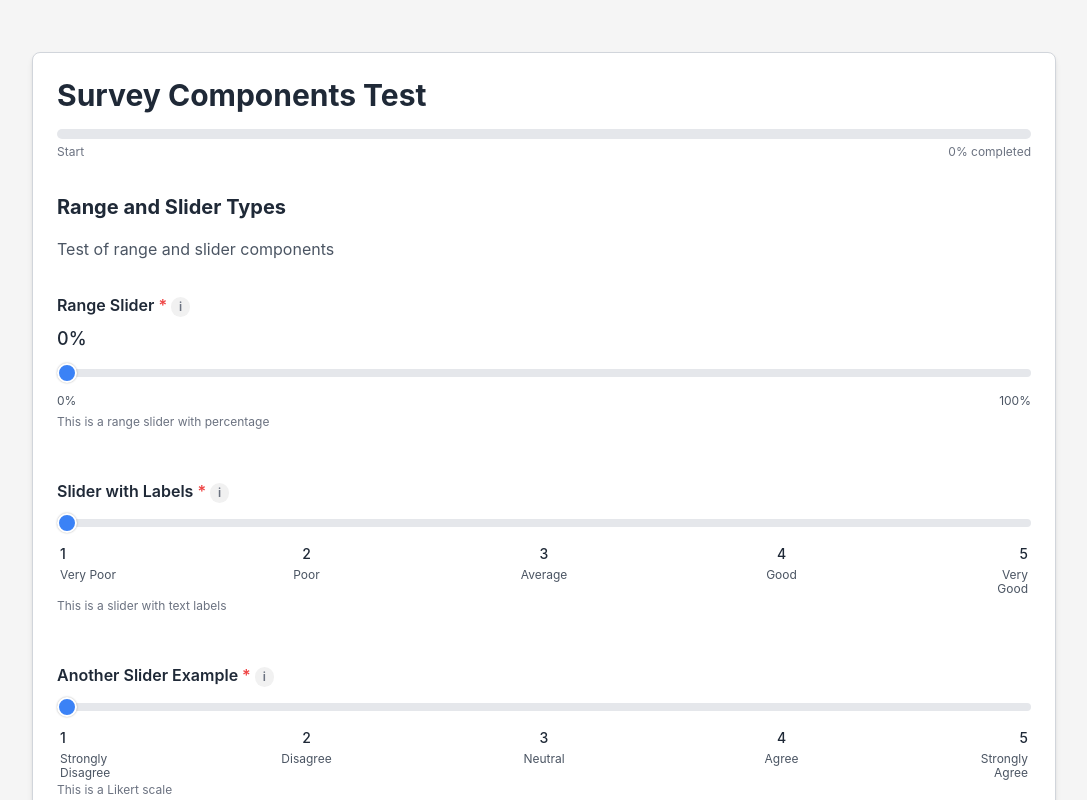
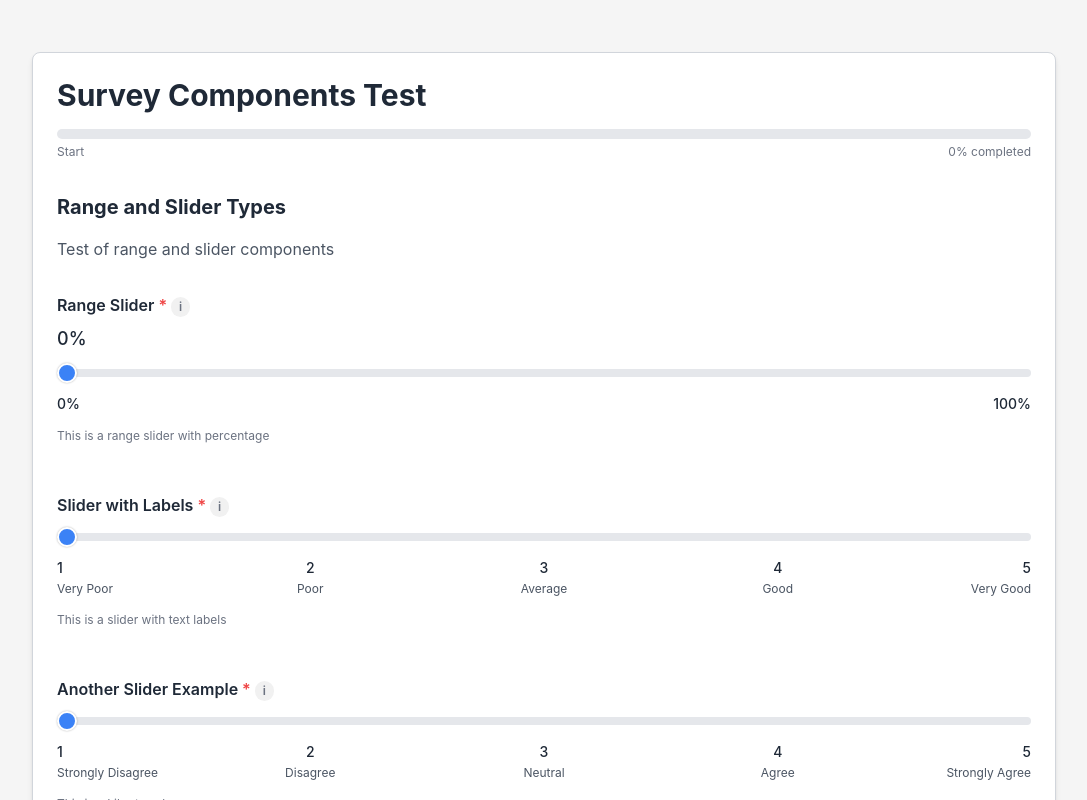
Before and after one commit to seeco-gmbh/Survey, a React (Create React App) app: page / in a window 1280 px wide. Both pictures are taken after a click on the button "Start Survey". Shown: the top 800 px of the page, without its empty margins (96-1183 px from the left). Built offline with nearby package versions, Linux system fonts and the light colour scheme.

Commit message:
Update slider marks

```diff
--- a/src/components/questions/SliderQuestion.js
+++ b/src/components/questions/SliderQuestion.js
@@ -14,10 +14,8 @@ const SliderQuestion = ({
   const sliderRef = useRef(null);
   const isDefaultValue = currentValue === (question.min || 0);
 
-  // Check if the slider should be considered "empty" for validation purposes
   const isEffectivelyEmpty = isDefaultValue && !userInteracted;
 
-  // Use the standard required validation, but consider default value as empty if not interacted with
   const { hasError } = isError(
     question,
     isEffectivelyEmpty ? null : currentValue,
@@ -27,8 +25,7 @@ const SliderQuestion = ({
 
   const calculateStepSize = () => {
     if (question.marks) {
-      const markEntries = Object.entries(question.marks);
-      return 100 / (markEntries.length - 1);
+      return 1;
     }
     return question.step || 1;
   };
@@ -50,7 +47,36 @@ const SliderQuestion = ({
   };
 
   const renderMarksAsColumns = () => {
-    if (!question.marks) return null;
+    if (!question.marks) {
+      return (
+        <div className="slider-marks" style={{ height: '30px' }}>
+          <div
+            className="slider-mark text-left"
+            style={{
+              left: '0%',
+              transform: 'translateX(0)',
+              width: 'auto'
+            }}
+          >
+            <span className={`slider-mark-value ${hasError ? 'text-red-600' : ''}`}>
+              {(question.min || 0)}{unit}
+            </span>
+          </div>
+          <div
+            className="slider-mark text-right"
+            style={{
+              left: '100%',
+              transform: 'translateX(-100%)',
+              width: 'auto',
+            }}
+          >
+            <span className={`slider-mark-value ${hasError ? 'text-red-600' : ''}`}>
+              {(question.max || 100)}{unit}
+            </span>
+          </div>
+        </div>
+      );
+    }
 
     const markEntries = Object.entries(question.marks);
 
@@ -59,36 +85,39 @@ const SliderQuestion = ({
         {markEntries.map(([markValue, label], index) => {
           const position = (index / (markEntries.length - 1)) * 100;
 
-          let textAlignment = "text-center";
-          let translateX = `-50%`;
-          if (index > Math.floor(markEntries.length / 2)) {
-            translateX = `-60%`;
-          } else if (index < Math.floor(markEntries.length / 2)) {
-            translateX = `-40%`;
-          }
+          let translateX = "-50%";
+          let textAlignment = "center";
+          let width = 100 / markEntries.length + "%";
 
           if (index === 0) {
-            textAlignment = "text-left";
-            translateX = '5%';
+            textAlignment = "left";
+            translateX = "0%";
           } else if (index === markEntries.length - 1) {
-            textAlignment = "text-right";
-            translateX = '-105%';
+            textAlignment = "right";
+            translateX = "-100%";
+          } else {
+            if(index > Math.floor(markEntries.length / 2)) {
+              translateX = "-55%";
+            } else if (index < Math.floor(markEntries.length / 2)) {
+              translateX = "-45%";
+            }
           }
 
           return (
             <div
               key={`mark-${markValue}`}
-              className={`slider-mark ${textAlignment}`}
+              className={`slider-mark ${textAlignment} ${hasError ? 'error' : ''}`}
               style={{
                 left: `${position}%`,
                 transform: `translateX(${translateX})`,
-                width: '60px'
+                width: width,
+                textAlign: textAlignment
               }}
             >
-              <span className={`slider-mark-value ${hasError ? 'text-red-600' : ''}`}>
+              <span className="slider-mark-value">
                 {markValue}
               </span>
-              <span className={`slider-mark-label ${hasError ? 'text-red-600' : ''}`}>
+              <span className="slider-mark-label">
                 {label}
               </span>
             </div>
@@ -121,8 +150,8 @@ const SliderQuestion = ({
           ref={sliderRef}
           type="range"
           className={`slider-input ${hasError ? 'slider-input-error' : ''}`}
-          min={question.min || 0}
-          max={question.max || 100}
+          min={question.marks ? Math.min(...Object.keys(question.marks).map(Number)) : (question.min || 0)}
+          max={question.marks ? Math.max(...Object.keys(question.marks).map(Number)) : (question.max || 100)}
           step={calculateStepSize()}
           value={currentValue}
           onChange={handleSliderChange}
@@ -133,18 +162,7 @@ const SliderQuestion = ({
           }}
         />
 
-        {!question.marks && (
-          <div className="flex justify-between">
-            <span className={`text-xs ${hasError ? 'text-red-600' : 'text-gray-600'}`}>
-              {question.min || 0}{unit}
-            </span>
-            <span className={`text-xs ${hasError ? 'text-red-600' : 'text-gray-600'}`}>
-              {question.max || 100}{unit}
-            </span>
-          </div>
-        )}
-
-        {question.marks && renderMarksAsColumns()}
+        {renderMarksAsColumns()}
       </div>
     </BaseQuestion>
   );
```
